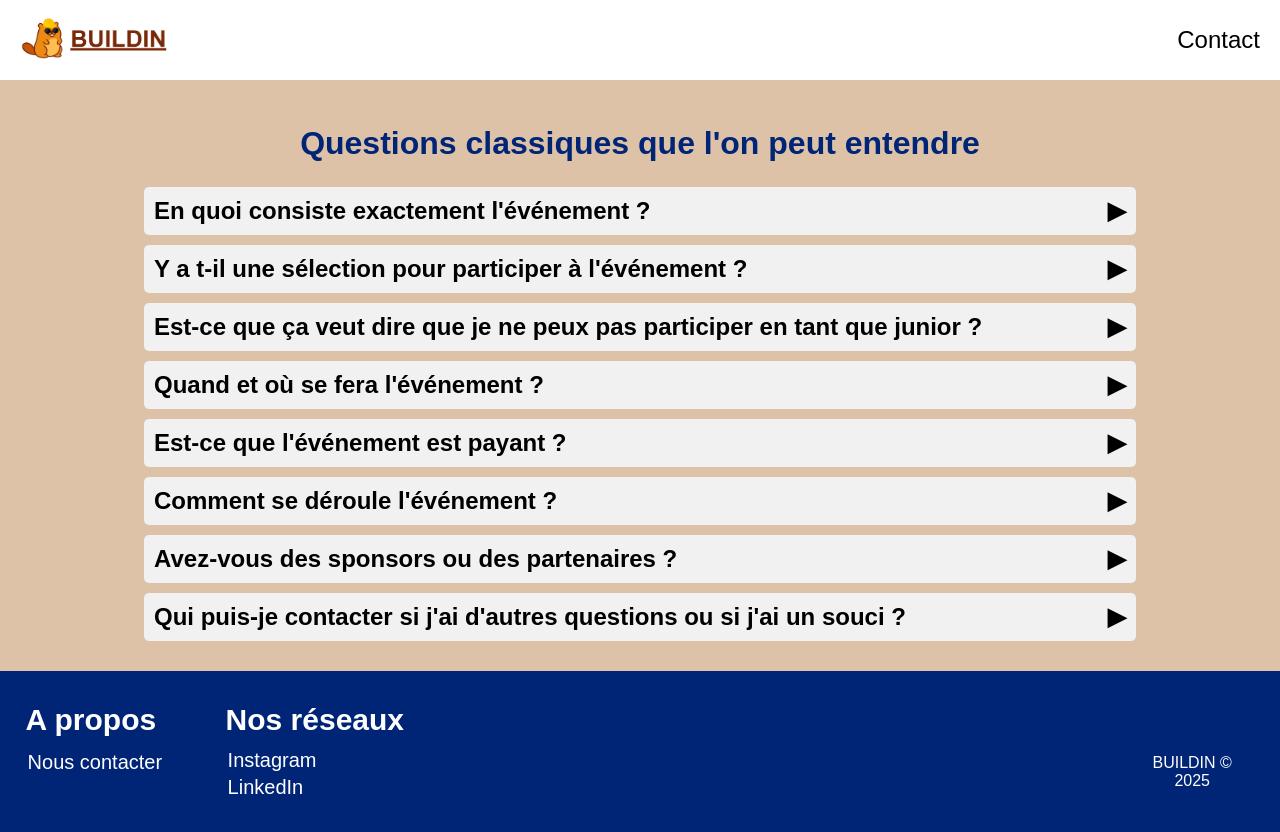
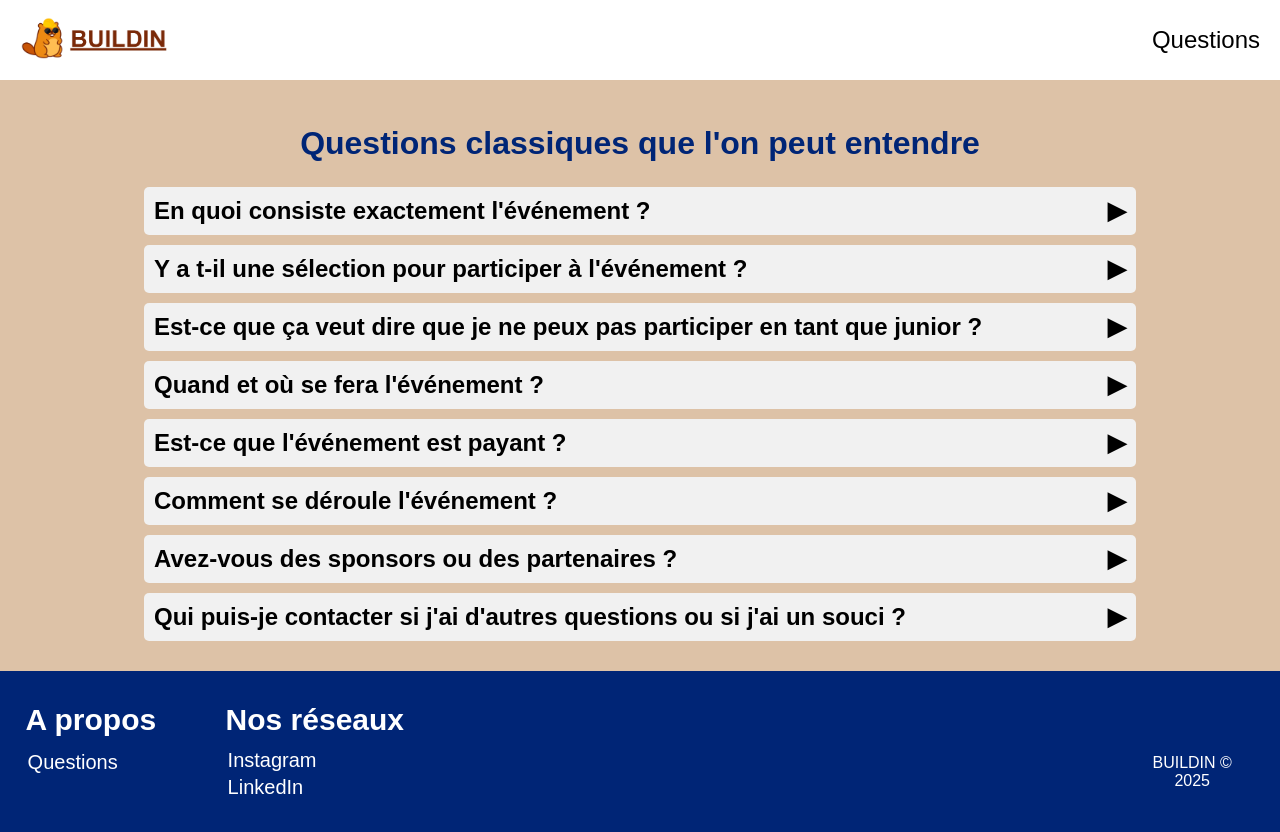
Before and after one commit to henritaing/buildin, a React (Create React App) app: page /Questions in a window 1280 px wide. Built offline with nearby package versions, Linux system fonts and the light colour scheme.

Commit message:
Questions

```diff
--- a/src/components/Footer.js
+++ b/src/components/Footer.js
@@ -9,7 +9,7 @@ function Footer() {
             <div className='footer-link-wrapper'>
                 <div class='footer-link-items'>
                     <h2>A propos</h2>
-                    <Link to='/Questions'>Nous contacter</Link>
+                    <Link to='/Questions'>Questions</Link>
                 </div>
             </div>
             <div className='footer-link-wrapper'>
--- a/src/components/Navbar.js
+++ b/src/components/Navbar.js
@@ -12,7 +12,7 @@ function Navbar() {
         <div className="nav-items">
           <div className="nav-item">
             <Link to="/Questions" className="nav-links">
-              Contact
+              Questions
             </Link>
           </div>
         </div>
```
